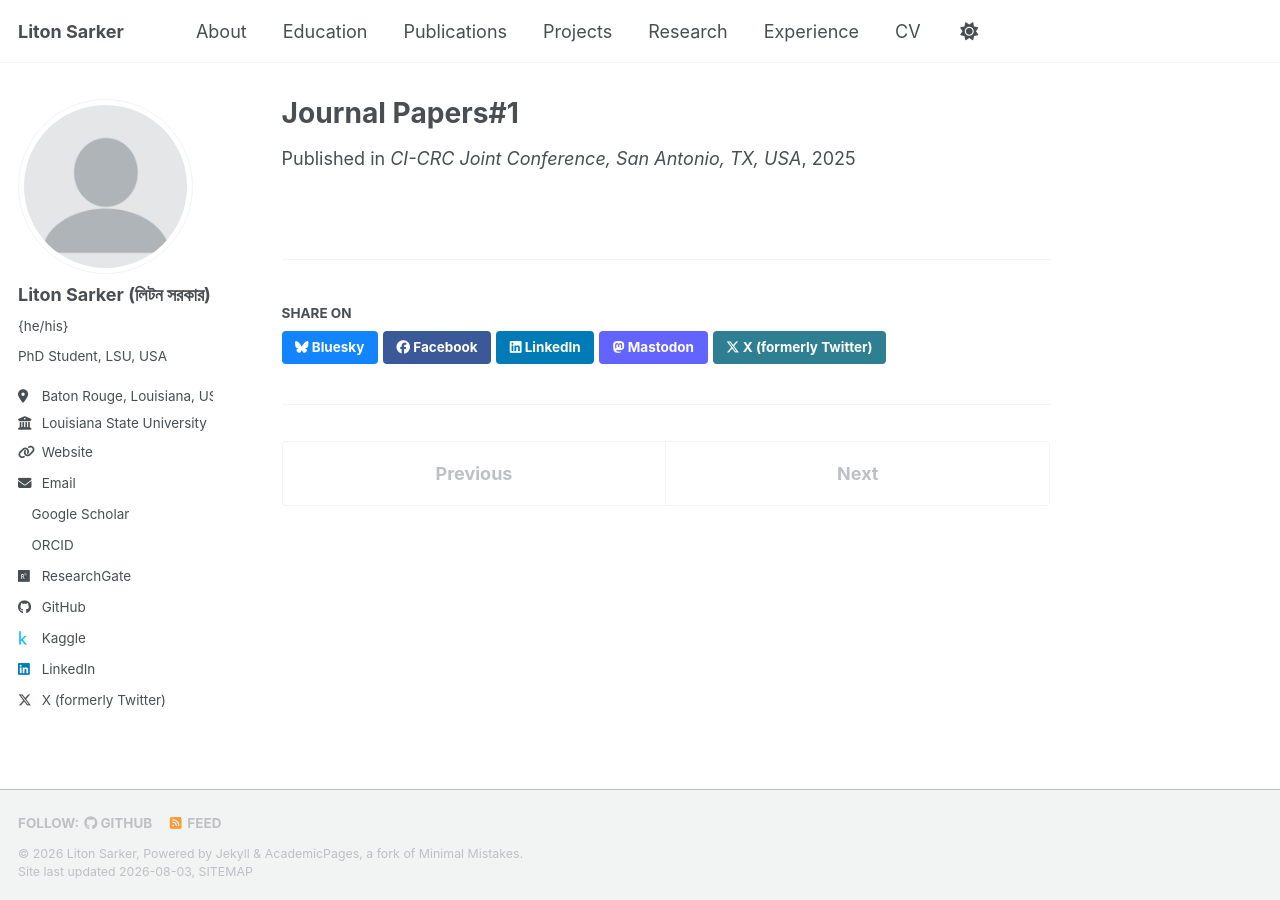
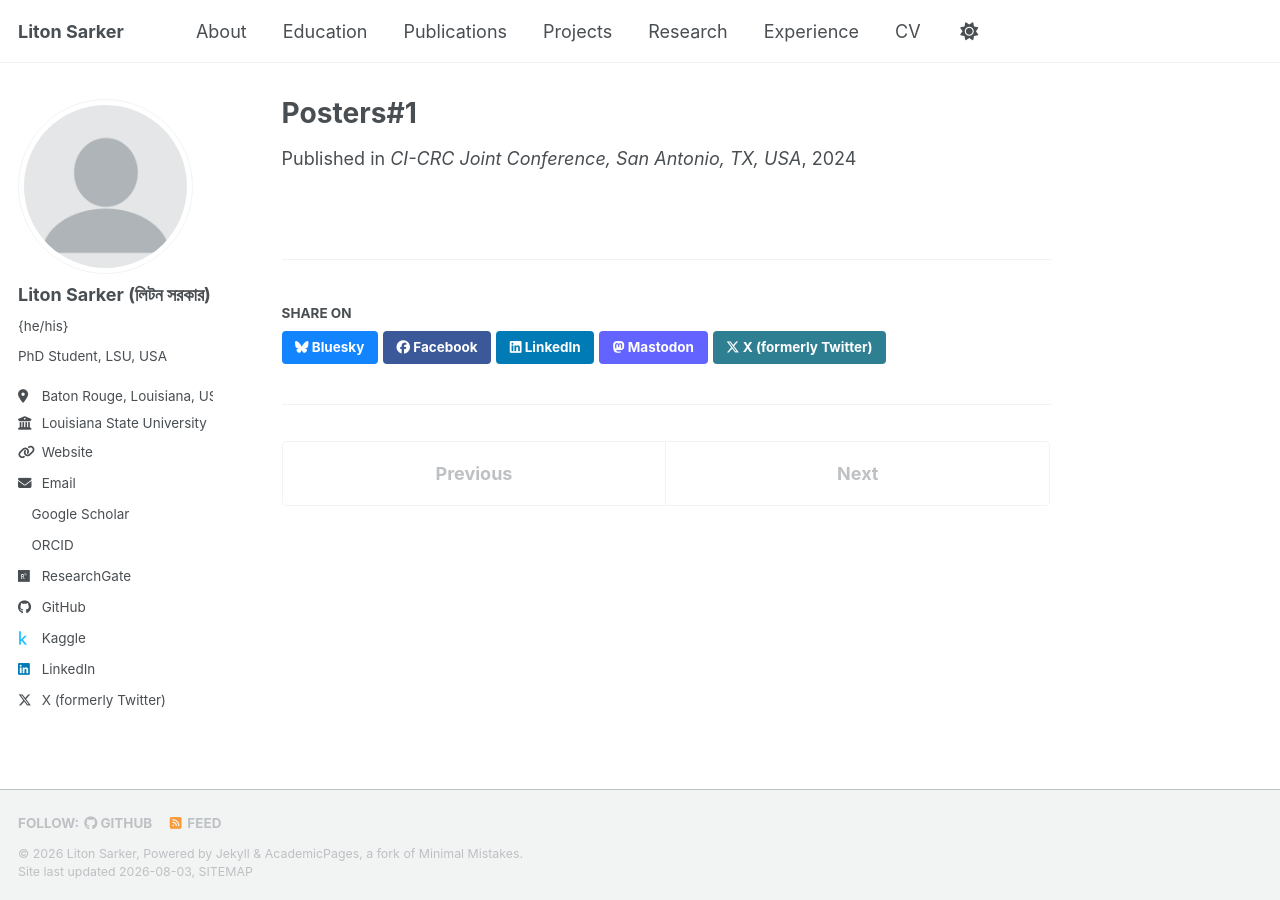
Before and after one commit to Hempgamer/hempgamer.github.io, a Jekyll site: the page built from _publications/2024-02-17-paper-title-number-4.md, in a window 1280 px wide. Built offline with Jekyll 4.4.1, drawn with Linux system fonts in a browser that asks for light colours; a style sheet for code colours, icons or effects is not loaded.

Commit message:
Update publication title and date for paper

```diff
--- a/_publications/2024-02-17-paper-title-number-4.md
+++ b/_publications/2024-02-17-paper-title-number-4.md
@@ -1,9 +1,9 @@
 ---
-title: "Journal Papers#1"
+title: "Posters#1"
 collection: publications
 permalink: /publication/2023-journal-paper
 excerpt: "Short abstract of your paper..."
-date: 2025-01-01
+date: 2024-02-17
 venue: "CI-CRC Joint Conference, San Antonio, TX, USA"
 paperurl: 'https://link-to-pdf.com'
 category: Posters & Presentations
```
